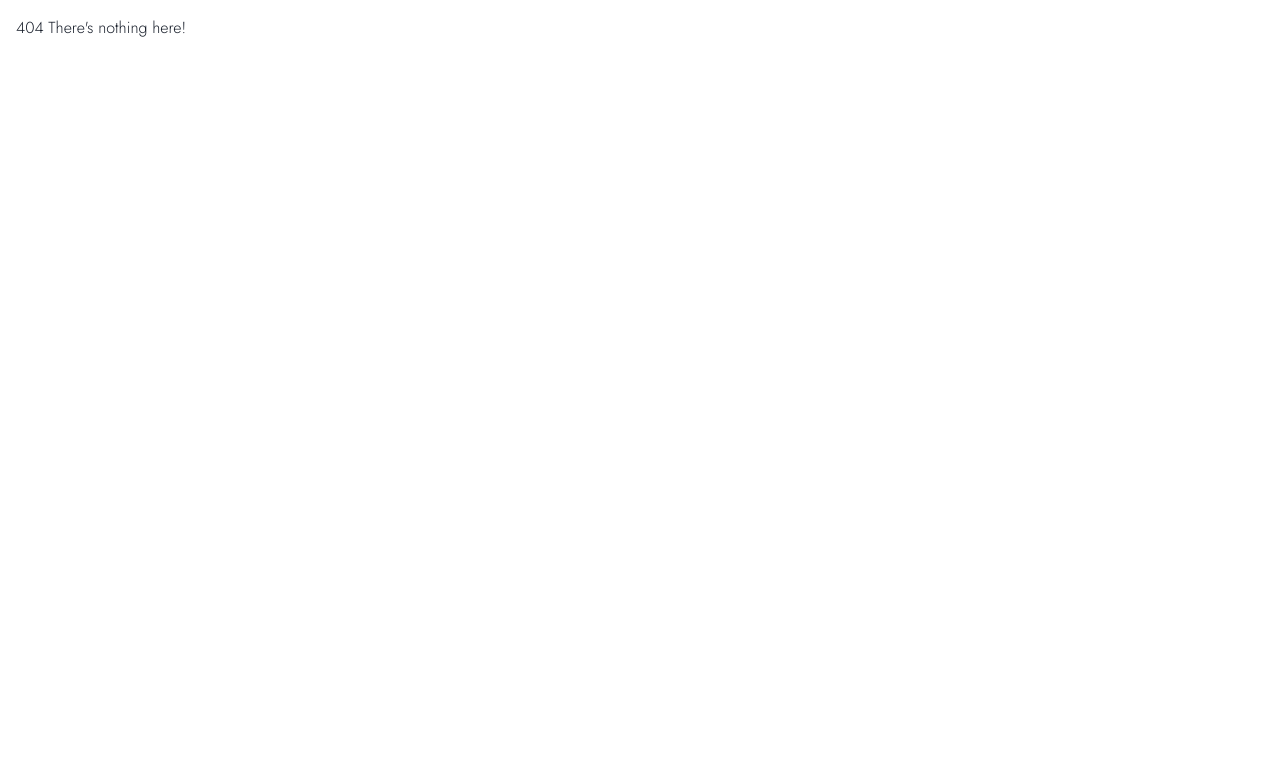
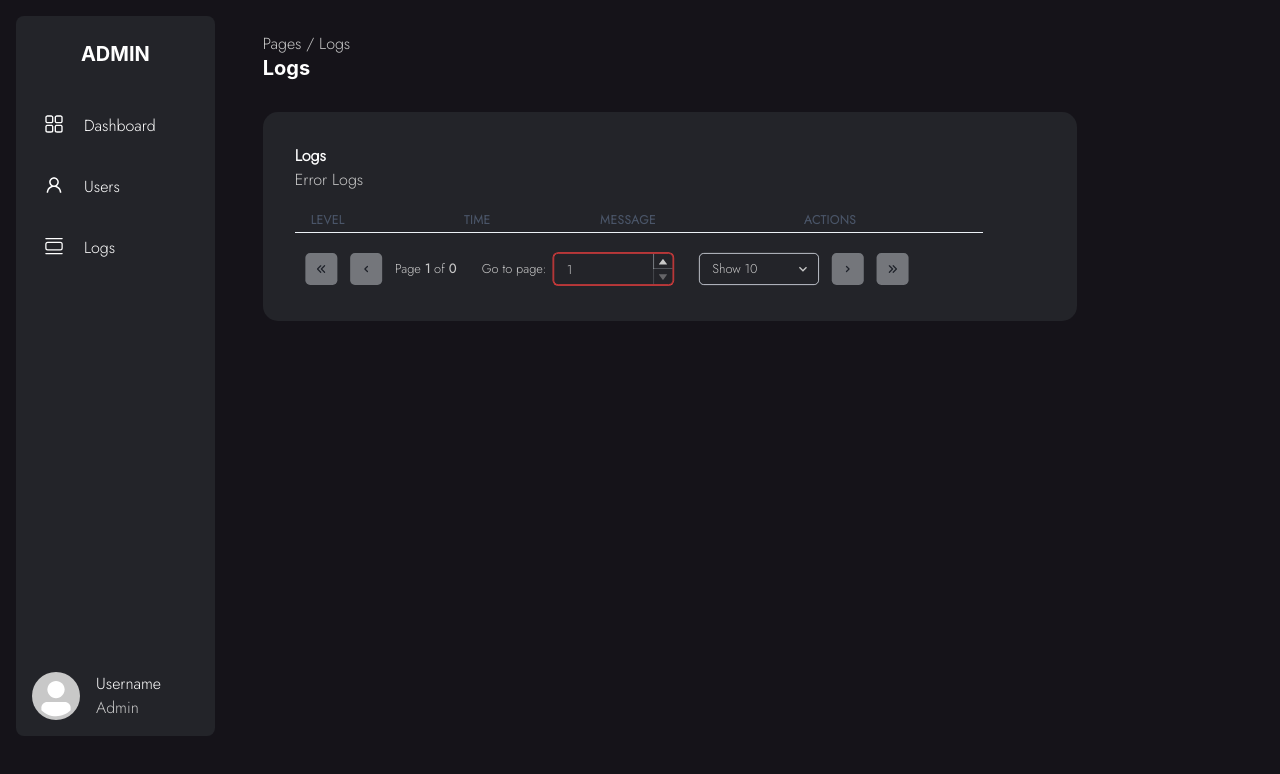
Before and after one commit to daga96/AdminTool, a React (Create React App) app in the folder frontend/: page /logs in a window 1280 px wide. Before the commit this address had no page. Shown: the top 774 px of the page. Built offline with nearby package versions, Linux system fonts and the light colour scheme.

Commit message:
feat: logs page

```diff
--- a/frontend/src/App.js
+++ b/frontend/src/App.js
@@ -4,6 +4,7 @@ import { ChakraProvider } from "@chakra-ui/react";
 import Login from "./pages/Login";
 import Dashboard from "./pages/Dashboard";
 import Users from "./pages/Users";
+import Logs from "./pages/Log";
 
 export default function App() {
   return (
@@ -13,6 +14,7 @@ export default function App() {
           <Route path="/login" element={<Login />} />
           <Route path="/dashboard" element={<Dashboard />} />
           <Route path="/users" element={<Users />} />
+          <Route path="/logs" element={<Logs />} />
           <Route
             path="*"
             element={
--- a/frontend/src/components/sidebar/Sidebar.js
+++ b/frontend/src/components/sidebar/Sidebar.js
@@ -34,7 +34,7 @@ export default function Sidebar() {
       <Flex flexDir="column" m={4}>
         <NavItem link="/dashboard" icon={RxDashboard} title="Dashboard" />
         <NavItem link="/users" icon={AiOutlineUser} title="Users" />
-        <NavItem link="/dashboard" icon={BsViewList} title="Logs" />
+        <NavItem link="/logs" icon={BsViewList} title="Logs" />
       </Flex>
       <Flex m={4} position="absolute" bottom="0px">
         <Avatar bg="#C8C8C8" />
--- /dev/null
+++ b/frontend/src/pages/Log.js
@@ -0,0 +1,47 @@
+import Sidebar from "../components/sidebar/Sidebar";
+
+import { Flex, Box, Text, Heading } from "@chakra-ui/react";
+import TableBox from "../components/table/Table";
+
+export default function Logs() {
+  const columnsLogs = [
+    {
+      Header: "Level",
+      accessor: "level",
+    },
+    { Header: "Time", accessor: "time" },
+    {
+      Header: "Message",
+      accessor: "error_msg",
+    },
+    {
+      Header: "Actions",
+      accessor: "actions",
+    },
+  ];
+
+  return (
+    <Flex flexDir="row" width="100vw" height="100vh" backgroundColor="#151319">
+      <Sidebar />
+      <Flex flexDir="column" width="100%" m={4}>
+        <Box m={4}>
+          <Text color="#C8C8C8">Pages / Logs</Text>
+          <Heading color="#FFFFFF" size="md" w="100%">
+            Logs
+          </Heading>
+        </Box>
+        <Flex borderRadius={15} backgroundColor="#232429" w="80%" m={4} p={4}>
+          <Box m={4}>
+            <Text as="b" color="#FFFFFF" size="sx">
+              Logs
+            </Text>
+            <Text color="#C8C8C8" size="sx">
+              Error Logs
+            </Text>
+            <TableBox columns={columnsLogs} data={[]} />
+          </Box>
+        </Flex>
+      </Flex>
+    </Flex>
+  );
+}
```
